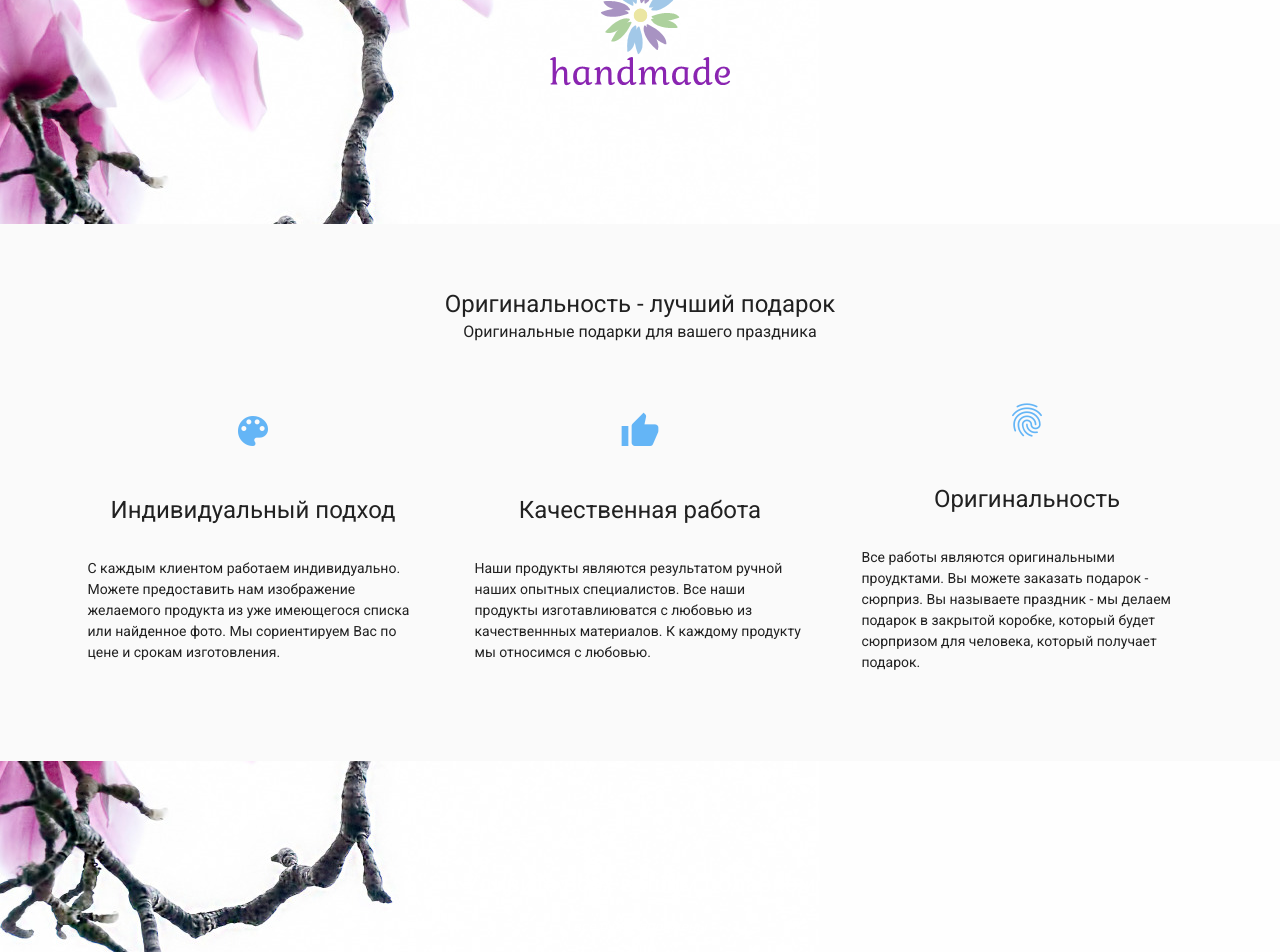
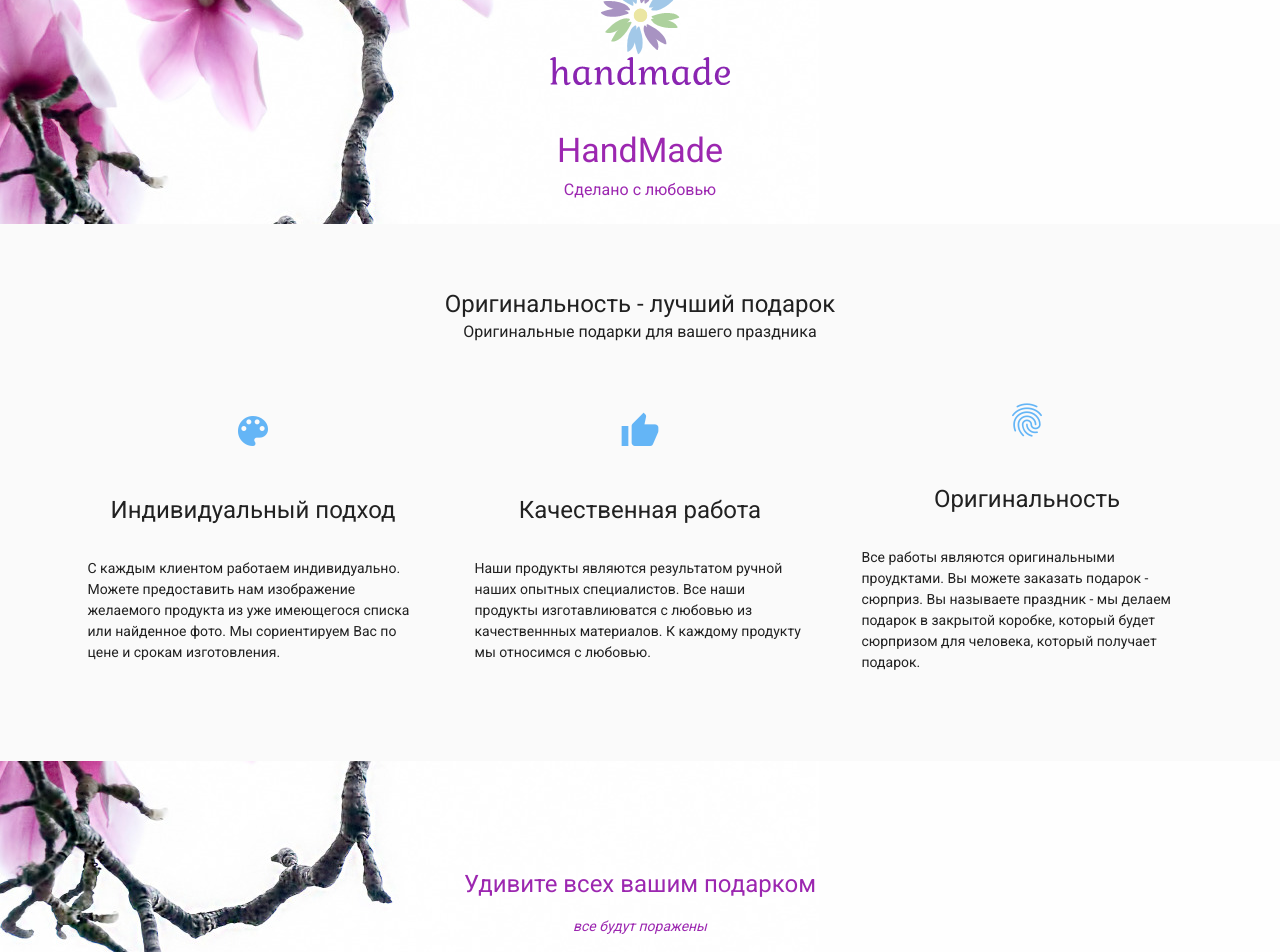
Before and after one commit to evgeniy-logvinov/handmade.frontend, a Vue app: page /main in a window 1280 px wide. Shown: the part 140-1092 px from the top of the page. Built offline with nearby package versions, Linux system fonts and the light colour scheme.

Commit message:
change background color

```diff
--- a/src/components/Main.vue
+++ b/src/components/Main.vue
@@ -7,8 +7,8 @@
       justify-center
     >
       <img src="assets/logoHM.png" alt="Vuetify.js" height="200">
-      <h1 class="white--text mb-2 display-1 text-xs-center">HandMade</h1>
-      <div class="white--text subheading mb-3 text-xs-center">Сделано с любовью</div>
+      <h1 class="purple--text  mb-2 display-1 text-xs-center">HandMade</h1>
+      <div class="purple--text subheading mb-3 text-xs-center">Сделано с любовью</div>
     </v-layout>
   </v-parallax>
 </template>
--- a/src/components/Remark.vue
+++ b/src/components/Remark.vue
@@ -1,8 +1,8 @@
 <template>
    <v-parallax src="assets/hero-flowers-our-team.jpg" height="380">
     <v-layout column align-center justify-center>
-      <div class="headline mb-3 text-xs-center">Удивите всех вашим подарком</div>
-      <em>все будут поражены</em>
+      <div class="purple--text headline mb-3 text-xs-center">Удивите всех вашим подарком</div>
+      <em class="purple--text">все будут поражены</em>
       <v-btn
         class="blue lighten-2 mt-5"
         dark
--- a/src/components/Team.vue
+++ b/src/components/Team.vue
@@ -11,6 +11,7 @@
         column
         align-center
         justify-center
+        class="purple--text"
         >
         <v-flex xs12 sm4 class="my-3">
           <div class="text-xs-center">
```
